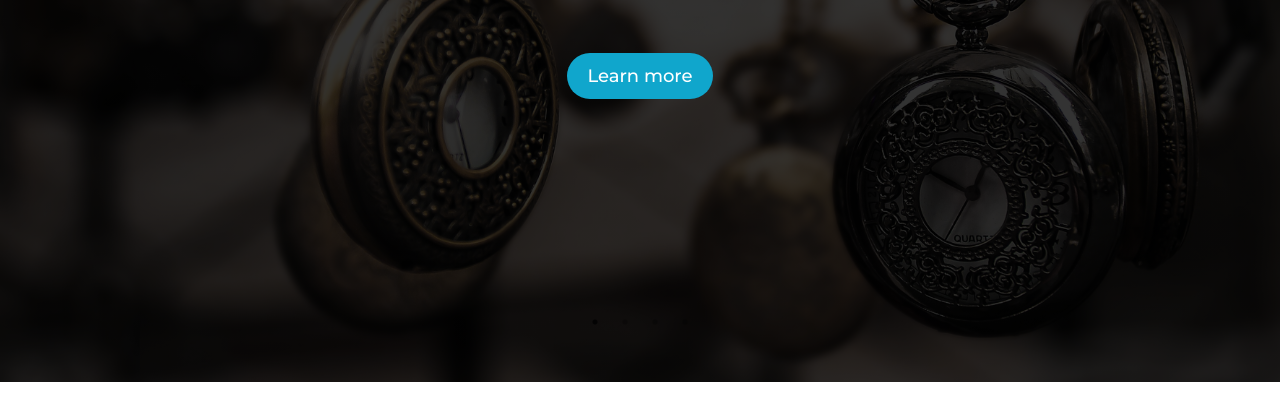
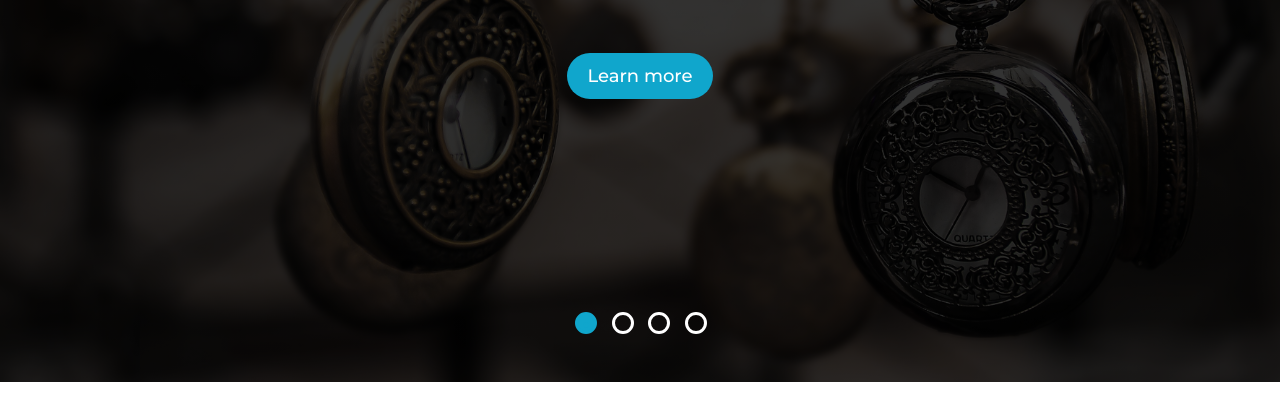
Before and after one commit to abdelrhmannabil12/Watches-Market-Jquery, a plain HTML site: page index.html in a window 1280 px wide. Shown: the part 418-830 px from the top of the page. Drawn offline with nearby package versions, Linux system fonts and the light colour scheme.

Commit message:
added the style to slider dots

```diff
--- a/css/main.css
+++ b/css/main.css
@@ -272,3 +272,20 @@ img{
 .slick-dots{
     bottom: 50px;
 }
+.slick-dots li{
+    margin: 0 0.84rem!important;
+}
+.slick-dots li button::before{
+    width: 16px;
+    height: 16px;
+    border: 3px solid white;
+    border-radius: 50%;
+    color: transparent;
+    opacity: 1;
+}
+.slick-dots li.slick-active button::before{
+    color: var(--aqua-color);
+    background-color: var(--aqua-color);
+    border-color: var(--aqua-color);
+    opacity: 1;
+}
```
